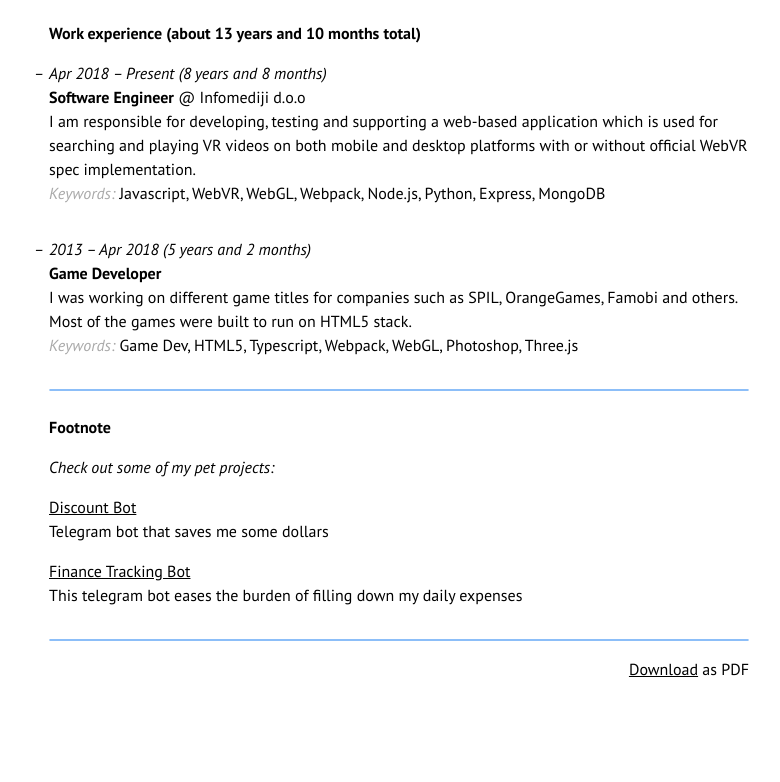
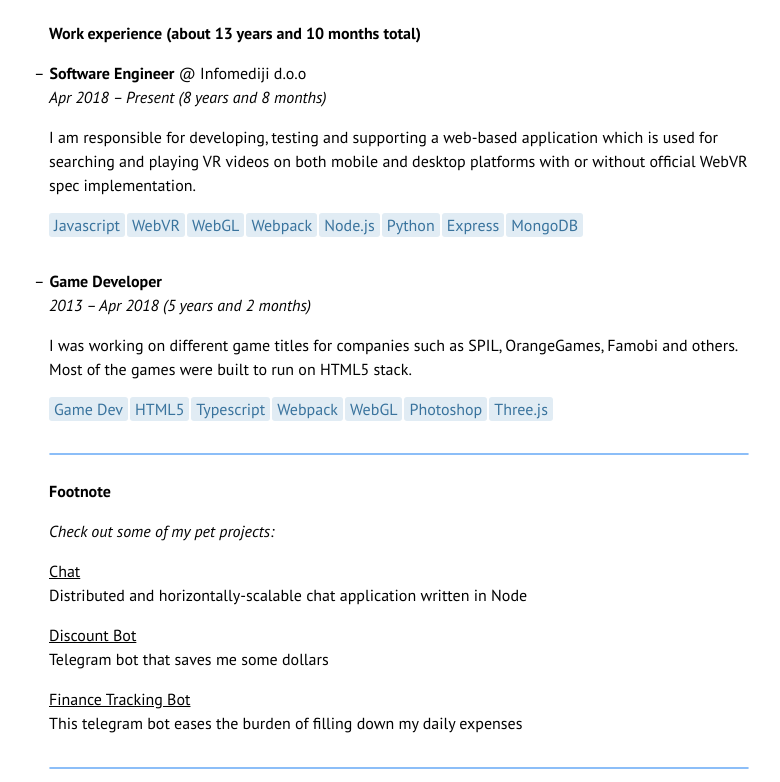
Before and after one commit to flerokoo/flerokoo.github.io, a website: page src/resume/index.pug in a window 1280 px wide. Shown: the part 905-1687 px from the top of the page, without its empty margins (241-1021 px from the left). Before the commit the page ends 1642 px from the top, so only its background shows below. Drawn offline with nearby package versions, Linux system fonts and the light colour scheme; files that its build step writes are made by us from their sources.

Commit message:
better keywords + footnote update

```diff
--- a/src/resume/body.pug
+++ b/src/resume/body.pug
@@ -17,7 +17,9 @@ body
                 | with Mongo-Express-React-Node stack. I also have been using Python and Haskell.
             p I continuously learn and try to find out new things about technology and world.
                 | Functional programming, virtual reality and game jam enthusiast.
-            p <span class="kw">Keywords:</span> JavaScript, Node.js, Express, MongoDB, Docker, AWS, Server-side, Front-end, React.js, Webpack, Redux, SCSS
+            p <span class="kw">Keywords:</span>
+                each val in ["JavaScript", "Node.js", "Express", "MongoDB", "Docker", "AWS", "Server-side", "Front-end", "React.js", "Webpack", "Redux", "SCSS"]
+                    span.keyword= val
             h2 Education
             ul.edu.padded
                 li
@@ -55,27 +57,38 @@ body
                 h2 Work experience (about #{formatDateYM(new Date(2013, 1, 1))} total)
                 .job-exp
                     .job
+                        .job__role <b>Software Engineer</b> @ Infomediji d.o.o
                         .job__time Apr 2018 – Present (#{formatDateYM(new Date(2018, 3, 15))})
-                        .job__role <b>Software Engineer</b> @ Infomediji d.o.o
                         .job__descr I am responsible for developing, testing and supporting a web-based application
                             | which is used for searching and playing VR videos on both mobile and desktop platforms with
                             | or without official WebVR spec implementation.<br/>
-                            | <span class="kw">Keywords:</span> Javascript, WebVR, WebGL, Webpack, Node.js, Python, Express, MongoDB
+                            p <span class="kw print-only">Keywords: </span>
+                                each val in ["Javascript", "WebVR", "WebGL", "Webpack", "Node.js", "Python", "Express", "MongoDB"]
+                                    span.keyword= val
                     .job
+                        .job__role <b>Game Developer</b>
                         .job__time 2013 – Apr 2018 (#{formatDateYM(new Date(2013, 1, 1), new Date(2018, 3, 15))})
-                        .job__role <b>Game Developer</b>
                         .job__descr I was working on different game titles for companies such as SPIL, Orange
                             | Games, Famobi and others. Most of the games were built to run on HTML5 stack.<br/>
-                            | <span class="kw">Keywords:</span> Game Dev, HTML5, Typescript, Webpack, WebGL, Photoshop, Three.js
+                            p <span class="kw print-only">Keywords: </span>
+                                each val in ["Game Dev", "HTML5", "Typescript", "Webpack", "WebGL", "Photoshop", "Three.js"]
+                                    span.keyword= val
             hr
             .unbreakable
                 h2 Footnote
                 i Check out some of my pet projects:
 
+
+                p.no-bottom-margin
+                    a.print-only(href="http://github.com/flerokoo/typo-chat") http://github.com/flerokoo/typo-chat
+                    a.no-print(href="http://github.com/flerokoo/typo-chat") Chat
+                p.no-top-margin Distributed and horizontally-scalable chat application written in Node
+
                 p.no-bottom-margin
                     a.print-only(href="http://github.com/flerokoo/discount-bot") http://github.com/flerokoo/discount-bot
                     a.no-print(href="http://github.com/flerokoo/discount-bot") Discount Bot
                 p.no-top-margin Telegram bot that saves me some dollars
+
                 p.no-bottom-margin
                     a.print-only(href="http://github.com/flerokoo/telegram-finance-bot") http://github.com/flerokoo/telegram-finance-bot
                     a.no-print(href="http://github.com/flerokoo/telegram-finance-bot") Finance Tracking Bot
--- a/src/resume/style.css
+++ b/src/resume/style.css
@@ -52,6 +52,15 @@ hr {
     color: darkgray;
     font-style: italic;
 }
+
+.keyword {
+    background: #E1ECF4;
+    margin-right: 2px;
+    padding: 2px 5px;
+    color: #39739d;
+    border-radius: 3px;
+}
+
 
 #wrap {
     max-width: 700px;
@@ -142,12 +151,17 @@ ul li .item-time {
 }
 .job .job__time {
     font-style: italic;
+    font-size: 1em;
 }
 
-.job .job__time:before {
+.job .job__role:before {
     content: "–";
     margin-left: -15px;
     margin-right: 5px;
+}
+
+.job .job__descr {
+    margin-top: 1em;
 }
 
 @media only screen and (max-width: 600px) {
@@ -199,6 +213,15 @@ ul li .item-time {
 
 @media print {
 
+    .keyword {
+        color: black;
+        padding: 0;
+    }
+
+    .keyword:after {
+        content: ", ";
+    }
+
     #wrap {
         margin: 0 0;
     }
@@ -211,4 +234,8 @@ ul li .item-time {
         display: block;
     }
 
+    span.print-only {
+        display: inline;
+    }
+
 }
```
Also changed, not shown: docs/resume.html (+31 -6 lines), 1 other file.
